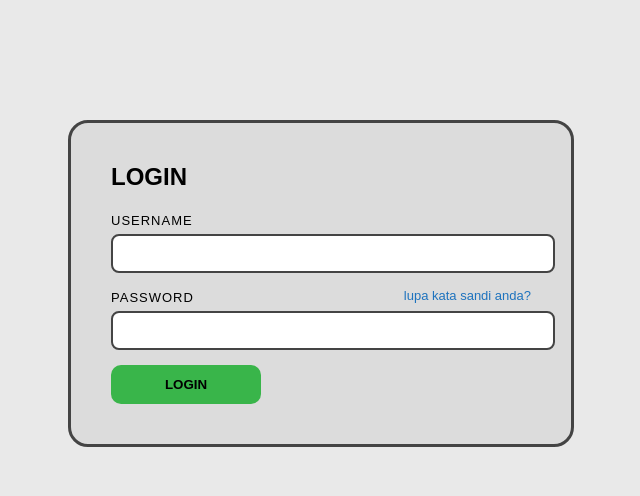
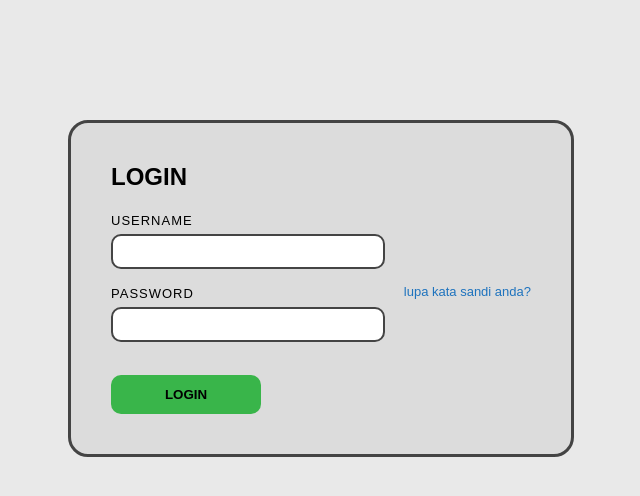
Before and after one commit to zibrilliantazz/Ujikom-Zibrilliant-Azzahra-12RPL2, a PHP site: page /login.php in a window 1280 px wide. Shown: the top 496 px of the page, without its empty margins (319-959 px from the left). Run offline with PHP 8.4, Linux system fonts and the light colour scheme.

Commit message:
Refactor login page HTML and CSS styles
Updated input field styles and layout for better usability.

```diff
--- a/azzhra.ujikom/login.php
+++ b/azzhra.ujikom/login.php
@@ -25,12 +25,13 @@ label{
 }
 
 input[type=text],input[type=password]{
-    width:100%;
-    padding:10px;
+    width:250px;
+    padding:8px 10px;
     margin-top:5px;
     margin-bottom:15px;
-    border-radius:8px;
+    border-radius:10px;
     border:2px solid #444;
+    display:block;
 }
 
 .btn{
```
